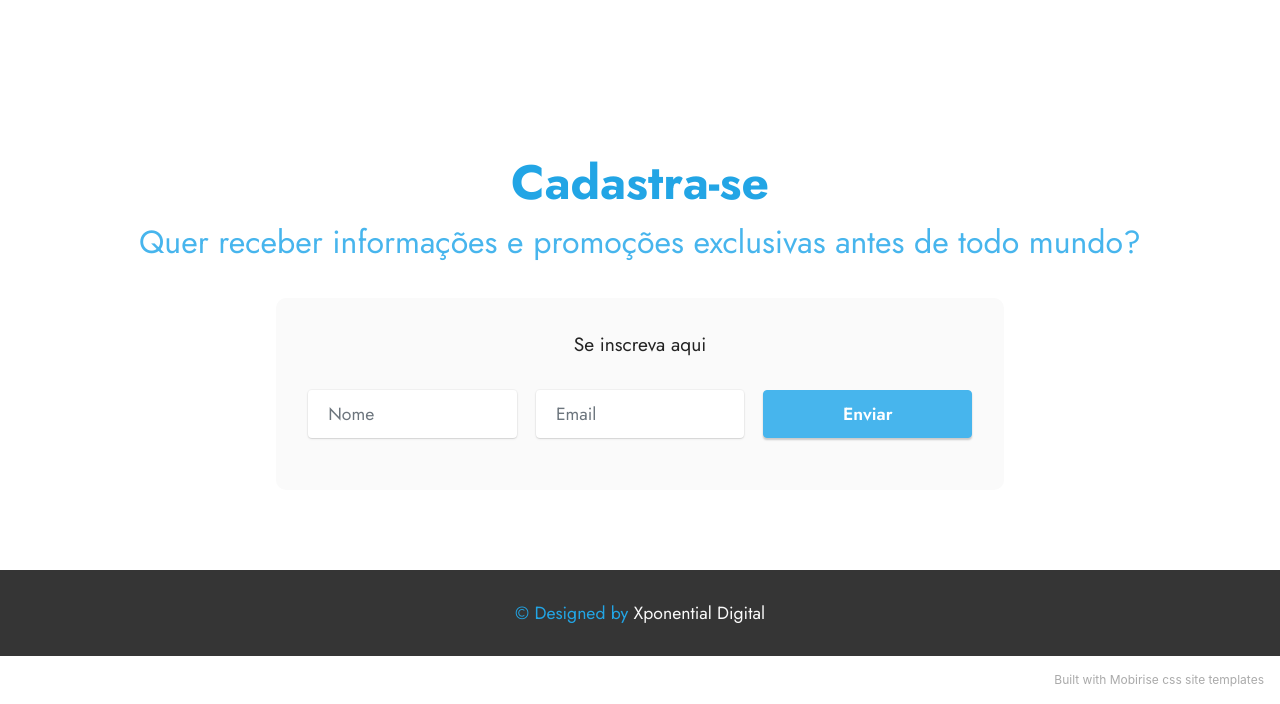
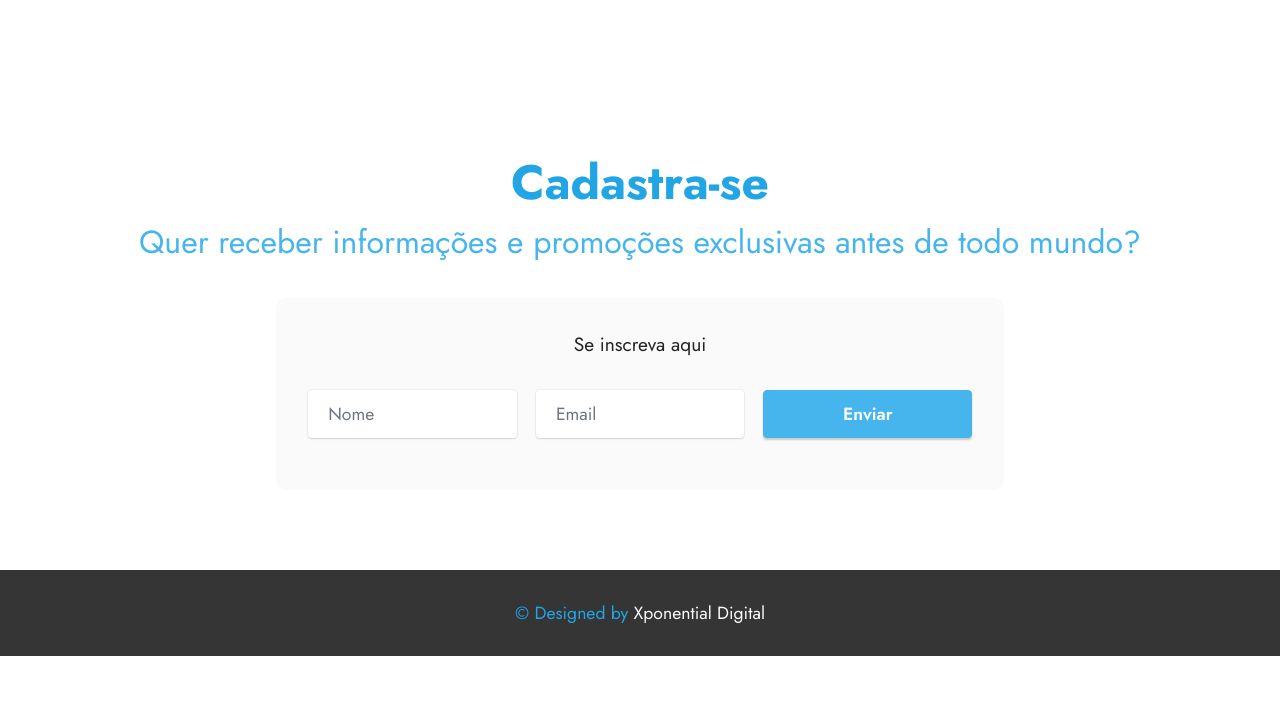
Before and after one commit to studiofit/master, a plain HTML site: page index.html in a window 1280 px wide. Shown: the part 2513-3217 px from the top of the page. After the commit the page ends 3169 px from the top, so only its background shows below. Drawn offline with Linux system fonts and the light colour scheme.

Commit message:
Update index.html

```diff
--- a/index.html
+++ b/index.html
@@ -234,8 +234,6 @@
             </div>
         </div>
     </div>
-</section><section style="background-color: #fff; font-family: -apple-system, BlinkMacSystemFont, 'Segoe UI', 'Roboto', 'Helvetica Neue', Arial, sans-serif; color:#aaa; font-size:12px; padding: 0; align-items: center; display: flex;"><a href="https://mobirise.site/g" style="flex: 1 1; height: 3rem; padding-left: 1rem;"></a><p style="flex: 0 0 auto; margin:0; padding-right:1rem;"><a href="https://mobirise.site/t" style="color:#aaa;">Built</a> with Mobirise css site templates</p></section><script src="assets/web/assets/jquery/jquery.min.js"></script>  <script src="assets/popper/popper.min.js"></script>  <script src="assets/tether/tether.min.js"></script>  <script src="assets/bootstrap/js/bootstrap.min.js"></script>  <script src="assets/smoothscroll/smooth-scroll.js"></script>  <script src="assets/dropdown/js/nav-dropdown.js"></script>  <script src="assets/dropdown/js/navbar-dropdown.js"></script>  <script src="assets/touchswipe/jquery.touch-swipe.min.js"></script>  <script src="assets/formstyler/jquery.formstyler.js"></script>  <script src="assets/formstyler/jquery.formstyler.min.js"></script>  <script src="assets/datepicker/jquery.datetimepicker.full.js"></script>  <script src="assets/theme/js/script.js"></script>  <script src="assets/formoid/formoid.min.js"></script>
-
 
 </body>
 </html>
```
